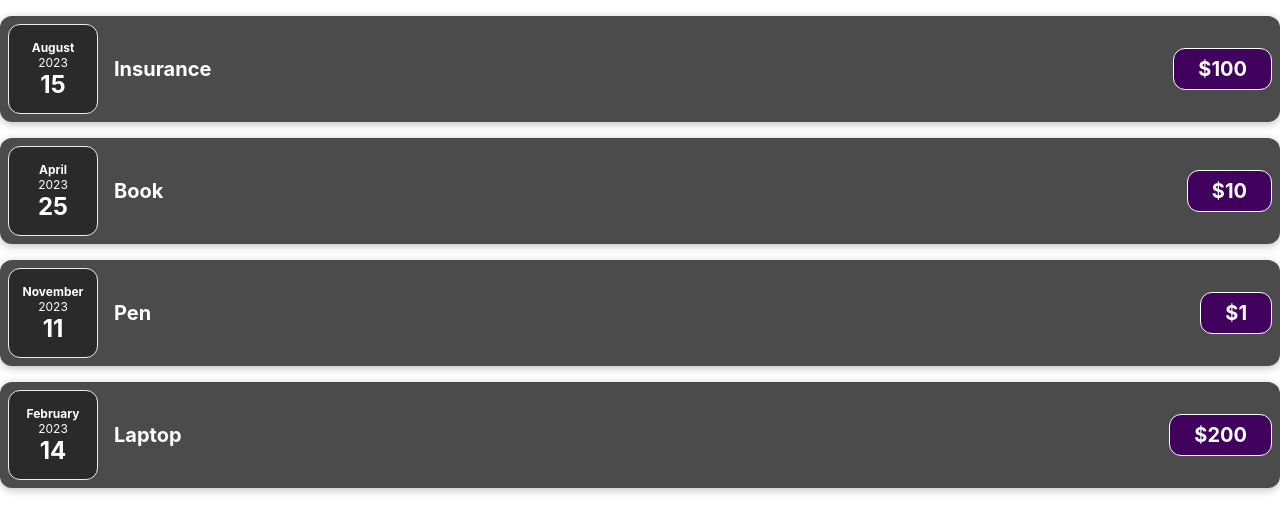
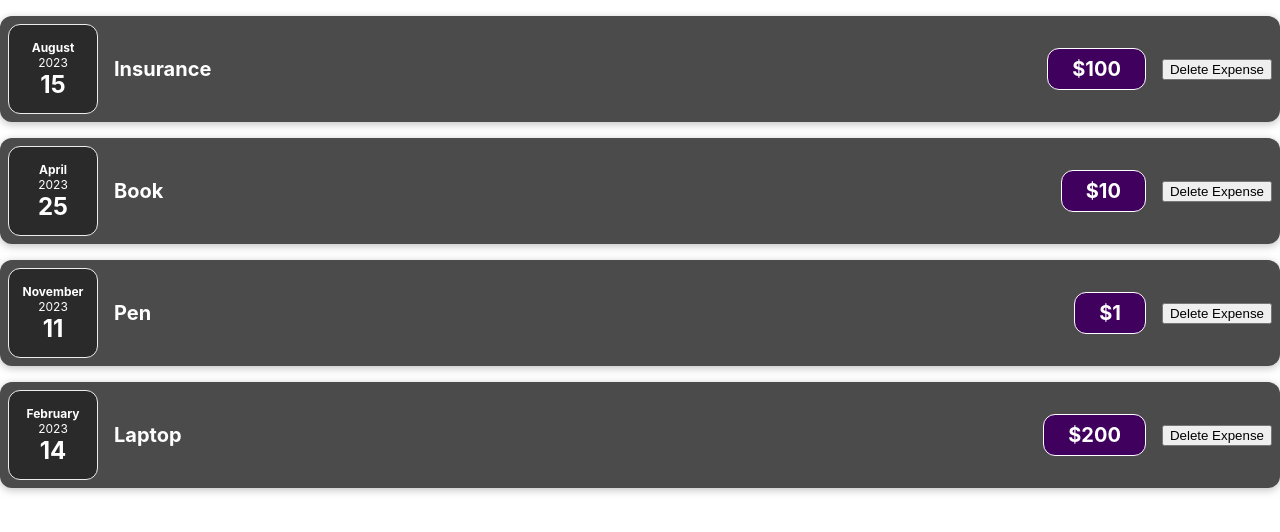
Before and after one commit to Vaishnavigupta97/sharp-react-project-one, a React (Create React App) app: page / in a window 1280 px wide. Shown: the top 532 px of the page. Built offline with nearby package versions, Linux system fonts and the light colour scheme.

Commit message:
add delete Expense Button

```diff
--- a/src/components/ExpenseItem.js
+++ b/src/components/ExpenseItem.js
@@ -1,14 +1,18 @@
 // Write your code here
 import "./ExpenseItem.css";
 import ExpenseDate from "./ExpenseDate";
+import { useState } from "react";
 
 function ExpenseItem(props){
+  // let price = props.price;
+  let [price, setPrice] = useState(props.price);
   return (
     <div className="expense-item">
       <ExpenseDate date = {props.date} />
       <div className="expense-item__description">
         <h2>{props.title}</h2>
-        <div className="expense-item__price">${props.price}</div>
+        <div className="expense-item__price">${price}</div>
+        <button onClick={() => setPrice(0)}>Delete Expense</button>
       </div>
     </div>
   );
```
